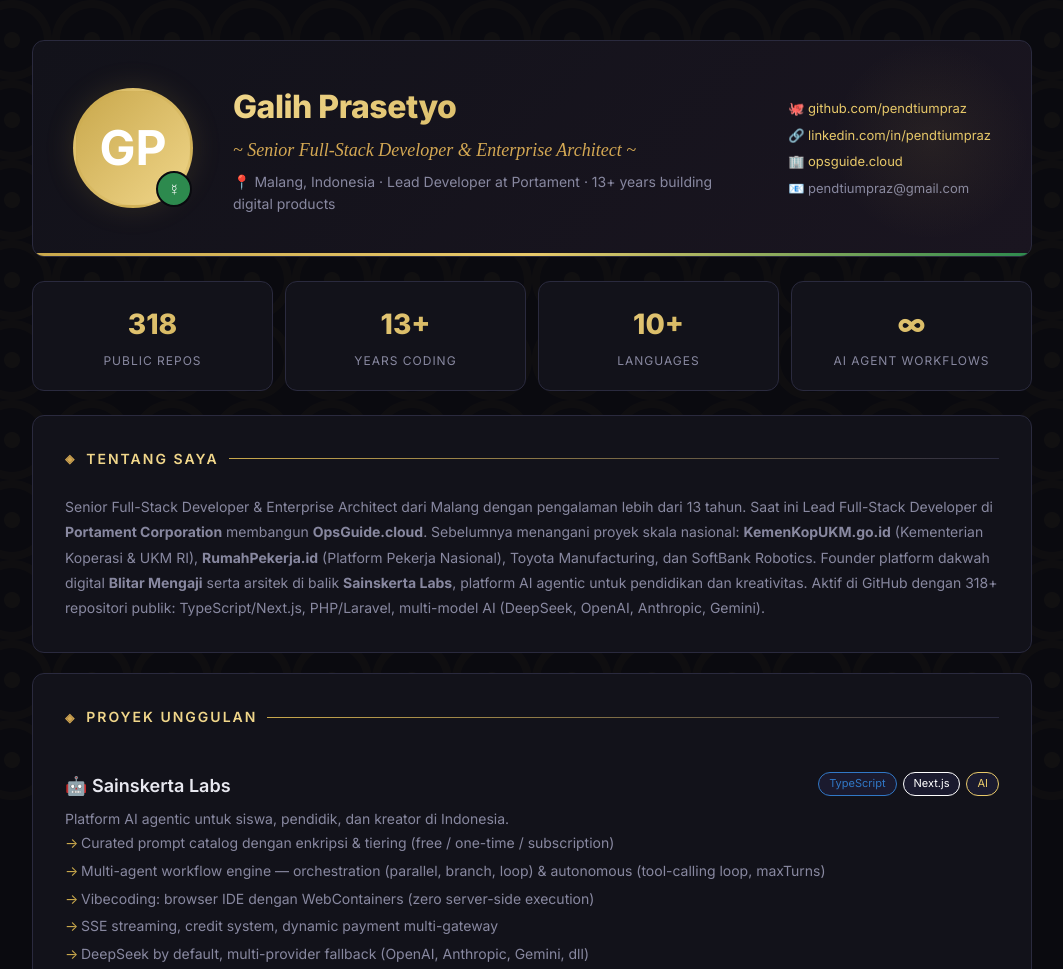
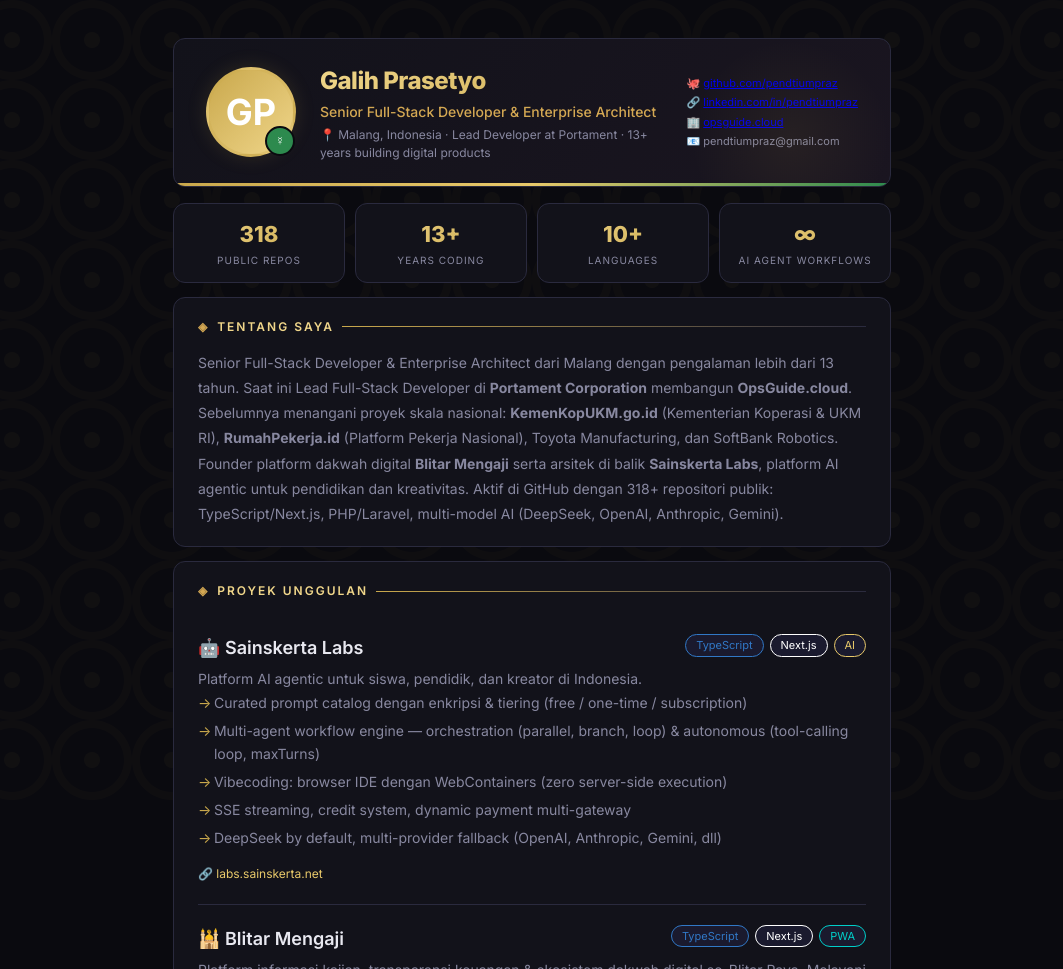
Before and after one commit to pendtiumpraz/cv-update, a plain HTML site: page index.html in a window 1280 px wide. Shown: the top 969 px of the page, without its empty margins (108-1171 px from the left). Drawn offline with Linux system fonts and the light colour scheme.

Commit message:
fix: A4 exact dimensions + batik motif design

```diff
--- a/index.html
+++ b/index.html
@@ -28,16 +28,37 @@
 
     @import url('https://fonts.googleapis.com/css2?family=Playfair+Display:ital,wght@0,400;0,700;1,400&display=swap');
 
+    @page {
+      size: A4;
+      margin: 0;
+    }
+
+    @media print {
+      html, body {
+        width: 210mm;
+        height: 297mm;
+        margin: 0;
+        padding: 0;
+        background: #0a0a0f !important;
+        -webkit-print-color-adjust: exact !important;
+        print-color-adjust: exact !important;
+      }
+      .section { page-break-inside: avoid; }
+      .project { page-break-inside: avoid; }
+      .stats { page-break-inside: avoid; }
+    }
+
     * { margin: 0; padding: 0; box-sizing: border-box; }
 
     body {
       font-family: 'Inter', -apple-system, sans-serif;
       background: var(--bg);
       color: var(--text);
-      line-height: 1.6;
-      padding: 40px 20px;
+      line-height: 1.5;
+      padding: 0;
       position: relative;
       overflow-x: hidden;
+      width: 100%;
     }
 
     /* Batik pattern overlay */
@@ -65,8 +86,9 @@
     .corner-deco.br { bottom: -40px; right: -40px; transform: rotate(180deg); }
 
     .container {
-      max-width: 1000px;
+      width: 190mm;
       margin: 0 auto;
+      padding: 10mm 0;
       position: relative;
       z-index: 1;
     }
@@ -75,12 +97,12 @@
     .header {
       display: flex;
       align-items: center;
-      gap: 40px;
-      padding: 40px;
+      gap: 24px;
+      padding: 24px 32px;
       background: linear-gradient(135deg, var(--surface) 0%, #1a1520 100%);
       border: 1px solid var(--border);
       border-radius: var(--radius);
-      margin-bottom: 24px;
+      margin-bottom: 16px;
       flex-wrap: wrap;
       position: relative;
       overflow: hidden;
@@ -108,20 +130,20 @@
     }
 
     .avatar {
-      width: 120px;
-      height: 120px;
+      width: 90px;
+      height: 90px;
       border-radius: 50%;
       background: linear-gradient(135deg, var(--accent), var(--gold-light));
       display: flex;
       align-items: center;
       justify-content: center;
-      font-size: 48px;
+      font-size: 36px;
       font-weight: 700;
       color: #fff;
       flex-shrink: 0;
       border: 3px solid rgba(201,168,76,0.3);
       position: relative;
-      box-shadow: 0 0 30px rgba(201,168,76,0.15);
+      box-shadow: 0 0 20px rgba(201,168,76,0.15);
     }
 
     .avatar::after {
@@ -129,88 +151,72 @@
       position: absolute;
       bottom: -2px;
       right: -2px;
-      width: 32px;
-      height: 32px;
+      width: 26px;
+      height: 26px;
       background: var(--emerald);
       border-radius: 50%;
       display: flex;
       align-items: center;
       justify-content: center;
-      font-size: 16px;
+      font-size: 12px;
       border: 2px solid var(--bg);
     }
 
-    .header-info { flex: 1; min-width: 240px; }
+
+
+    .header-info { flex: 1; min-width: 200px; }
 
     .header-info h1 {
-      font-size: 32px;
+      font-size: 24px;
       font-weight: 800;
       letter-spacing: -0.5px;
-      margin-bottom: 4px;
+      margin-bottom: 2px;
       background: linear-gradient(135deg, var(--gold-light), var(--accent));
       -webkit-background-clip: text;
       -webkit-text-fill-color: transparent;
     }
 
     .header-info .title {
-      font-size: 18px;
+      font-size: 14px;
       color: var(--gold);
       font-weight: 500;
-      margin-bottom: 6px;
-      font-family: 'Playfair Display', serif;
-      font-style: italic;
-    }
-
-    .header-info .title::before {
-      content: '~ ';
-    }
-    .header-info .title::after {
-      content: ' ~';
+      margin-bottom: 4px;
     }
 
     .header-info .tagline {
       color: var(--text-muted);
-      font-size: 14px;
-    }
-
-    .header-links a i, .header-links span i {
-      font-style: normal;
+      font-size: 12px;
     }
 
     .header-links {
       display: flex;
       flex-direction: column;
-      gap: 6px;
-      font-size: 13px;
+      gap: 3px;
+      font-size: 11px;
       color: var(--text-muted);
+      flex-shrink: 0;
     }
 
-    .header-links a {
-      color: var(--accent-2);
-      text-decoration: none;
-      transition: .2s;
-    }
 
-    .header-links a:hover { color: #fff; }
 
     /* === STATS ROW === */
     .stats {
       display: grid;
-      grid-template-columns: repeat(auto-fit, minmax(140px, 1fr));
-      gap: 12px;
-      margin-bottom: 24px;
+      grid-template-columns: repeat(4, 1fr);
+      gap: 10px;
+      margin-bottom: 14px;
     }
 
     .stat-card {
       background: var(--surface);
       border: 1px solid var(--border);
       border-radius: var(--radius);
-      padding: 20px;
+      padding: 14px 10px;
       text-align: center;
     }
 
     .stat-card .num {
-      font-size: 28px;
+      font-size: 22px;
       font-weight: 800;
       background: linear-gradient(135deg, var(--gold-light), var(--accent));
       -webkit-background-clip: text;
@@ -218,9 +224,9 @@
     }
 
     .stat-card .label {
-      font-size: 12px;
+      font-size: 10px;
       color: var(--text-muted);
-      margin-top: 4px;
+      margin-top: 2px;
       text-transform: uppercase;
       letter-spacing: 1px;
     }
@@ -230,20 +236,20 @@
       background: var(--surface);
       border: 1px solid var(--border);
       border-radius: var(--radius);
-      padding: 32px;
-      margin-bottom: 20px;
+      padding: 20px 24px;
+      margin-bottom: 14px;
     }
 
     .section-title {
-      font-size: 14px;
+      font-size: 12px;
       font-weight: 600;
       text-transform: uppercase;
       letter-spacing: 2px;
       color: var(--gold-light);
-      margin-bottom: 24px;
+      margin-bottom: 14px;
       display: flex;
       align-items: center;
-      gap: 10px;
+      gap: 8px;
       position: relative;
     }
 
```
Also changed, not shown: convert-to-pdf.mjs (added, +59 -0 lines), 1 other file.
